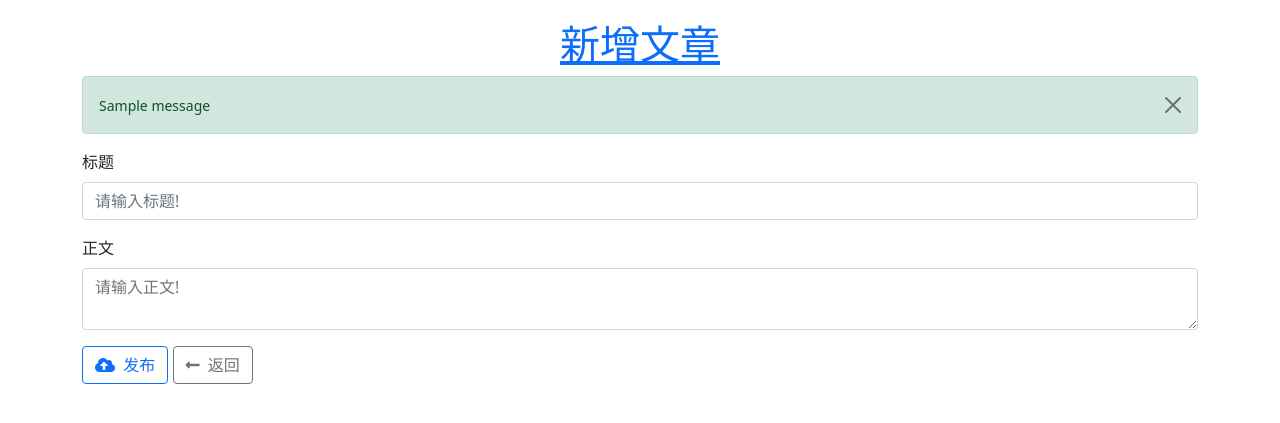
After one commit to ItManHarry/blog, a Flask app: page /article/add in a window 1280 px wide. The commit adds this page. Shown: the top 423 px of the page. Run offline with Flask 2, Linux system fonts and the light colour scheme; tables that the repository leaves empty hold one stand-in row (values such as "Sample post"); one stand-in notice (Sample message) is shown; some libraries are stand-ins or nearby versions.

Commit message:
add article

```diff
--- a/ddic/forms/all.py
+++ b/ddic/forms/all.py
@@ -7,7 +7,7 @@ class AuthorForm(FlaskForm):
     phone = StringField('电话', validators=[DataRequired('请输入电话!'), Length(11, 11, '长度必须为11位！')])
     id = HiddenField()
 class ArticleForm(FlaskForm):
-    title = StringField('标题', validators=[DataRequired('请输入文章标题!'), Length(5,20,'长度要介于(5-20)！')])
+    title = StringField('标题', validators=[DataRequired('请输入标题!'), Length(5,20,'长度要介于(5-20)！')])
     body = TextAreaField('正文', validators=[DataRequired('请输入正文!')])
     id = HiddenField()             #文章id
     author_id = HiddenField()      #作者id
--- /dev/null
+++ b/ddic/templates/article/add.html
@@ -0,0 +1,65 @@
+{% extends 'base.html' %}
+{% block title %}新增文章{% endblock %}
+<header>
+    {% block header %}
+        <div class="container">
+            <div class="row">
+                <div class="col text-center">
+                    <h1><a href = "{{url_for('article.add', authorid=author.id)}}">新增文章</a></h1>
+                </div>
+            </div>
+        </div>
+    {% endblock %}
+</header>
+{% block main %}
+<div class="container">
+    {% if get_flashed_messages() %}
+    <div class="row">
+        <div class="col">
+            <div class="alert alert-success alert-dismissible fade show" role="alert">
+              {% for message in get_flashed_messages() %}
+                <small>{{message}}</small>
+              {% endfor %}
+              <button type="button" class="btn-close" data-bs-dismiss="alert" aria-label="Close"></button>
+            </div>
+        </div>
+    </div>
+    {% endif %}
+    <div class="row">
+        <div class="col">
+          <form method="post">
+              <!-- 表单必须填写csrf验证，否则验证会一直无法通过！！！ -->
+              {{ form.csrf_token }}
+              <div class="mb-3">
+                  {{ form.title.label(class='form-label')}}
+                  {{ form.title(class='form-control',placeholder='请输入标题!')}}
+                  {% if form.title.errors %}
+                    {% for error in form.title.errors %}
+                        <small class="text-warning">{{ error }}</small>
+                    {% endfor %}
+                  {% endif %}
+              </div>
+              <div class="mb-3">
+                  {{ form.body.label(class='form-label')}}
+                  {{ form.body(class='form-control',placeholder='请输入正文!',row='5')}}
+                  {% if form.body.errors %}
+                    {% for error in form.body.errors %}
+                        <small class="text-warning">{{ error }}</small>
+                    {% endfor %}
+                  {% endif %}
+              </div>
+              <div class="mb-3">
+                  <button class="btn btn-outline-primary" type="submit"><i class="fas fa-cloud-upload-alt"></i>&nbsp;&nbsp;发布</button>
+                  <a href = "{{ url_for('article.index', authorid=author.id) }}" class="btn btn-outline-secondary"><i class="fas fa-long-arrow-alt-left"></i>&nbsp;&nbsp;返回</a>
+              </div>
+              {{ form.author_id() }}
+          </form>
+        </div>
+    </div>
+</div>
+{% endblock %}
+<script>
+    {% block function%}
+
+    {% endblock %}
+</script>
--- a/ddic/templates/article/index.html
+++ b/ddic/templates/article/index.html
@@ -5,7 +5,7 @@
         <div class="container">
             <div class="row">
                 <div class="col text-center">
-                    <h1><a href = "{{url_for('author.index')}}">文章列表</a></h1>
+                    <h1><a href = "{{url_for('article.index', authorid=author.id)}}">文章列表</a></h1>
                     <small class="text-secondary">作者 : {{ author.name }}</small>
                 </div>
             </div>
@@ -16,7 +16,7 @@
 <div class="container">
     <div class="row">
         <div class="col text-end">
-            <a href = "#" class="btn btn-outline-primary"><i class="fas fa-plus"></i>&nbsp;新增</a>
+            <a href = "{{ url_for('article.add', authorid=author.id) }}" class="btn btn-outline-primary"><i class="fas fa-plus"></i>&nbsp;新增</a>
         </div>
     </div><br>
     <div class="row">
--- a/ddic/views/article.py
+++ b/ddic/views/article.py
@@ -14,3 +14,16 @@ def index():
     author = TbAuthor.query.get(author_id)
     articles = author.articles
     return render_template('article/index.html',articles=articles,author=author)
+@bp_article.route('/add', methods=['GET','POST'])
+def add():
+    form = ArticleForm()
+    author_id = request.args.get('authorid')
+    author = TbAuthor.query.get(author_id)
+    form.author_id.data = author_id
+    if form.validate_on_submit():
+        article = TbArticle(id=uuid.uuid4().hex,title=form.title.data,body=form.body.data,author_id=form.author_id.data)
+        db.session.add(article)
+        db.session.commit()
+        flash('文章发布成功!')
+        return redirect(url_for('.add',authorid=form.author_id.data))
+    return render_template('article/add.html', form=form,author=author)
```
